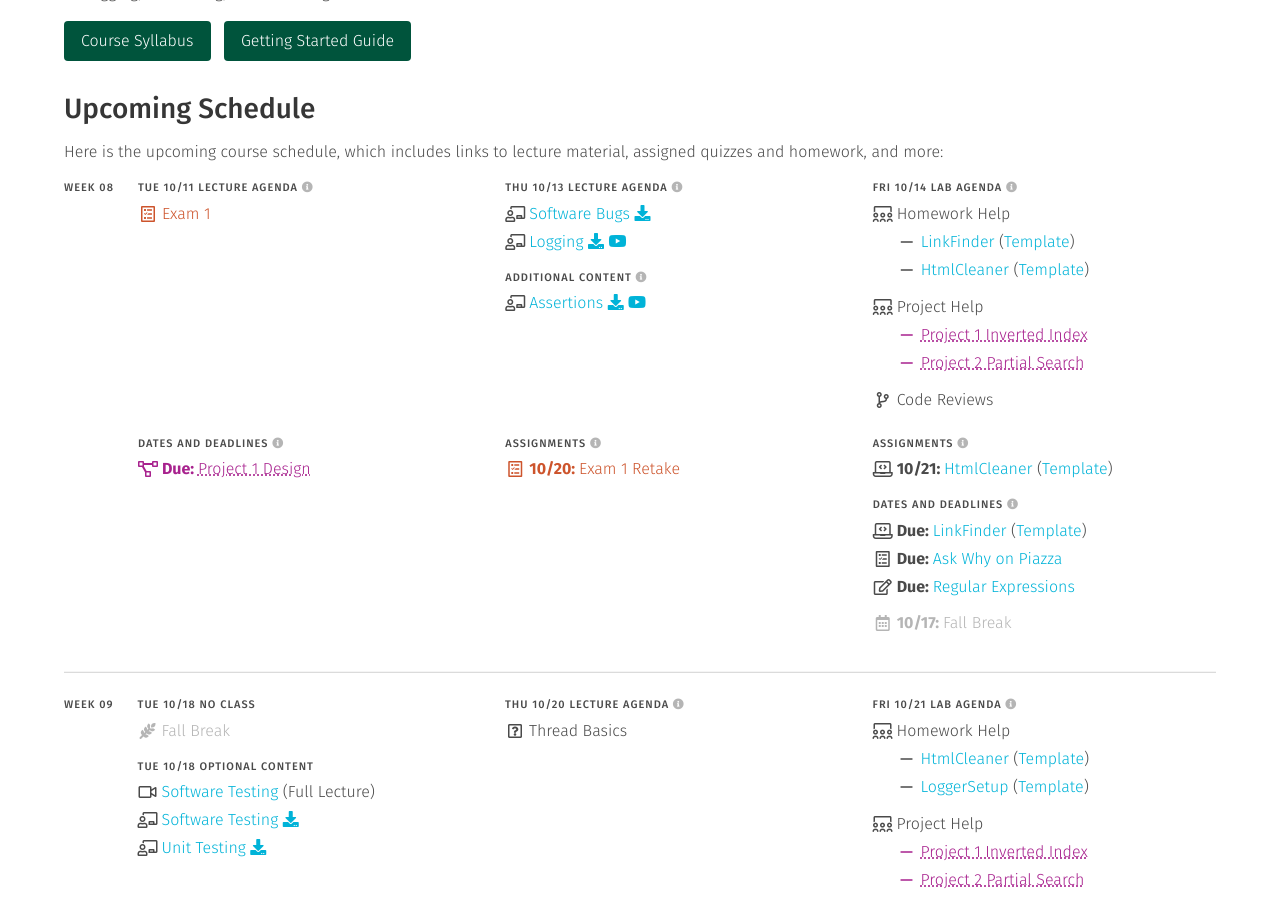
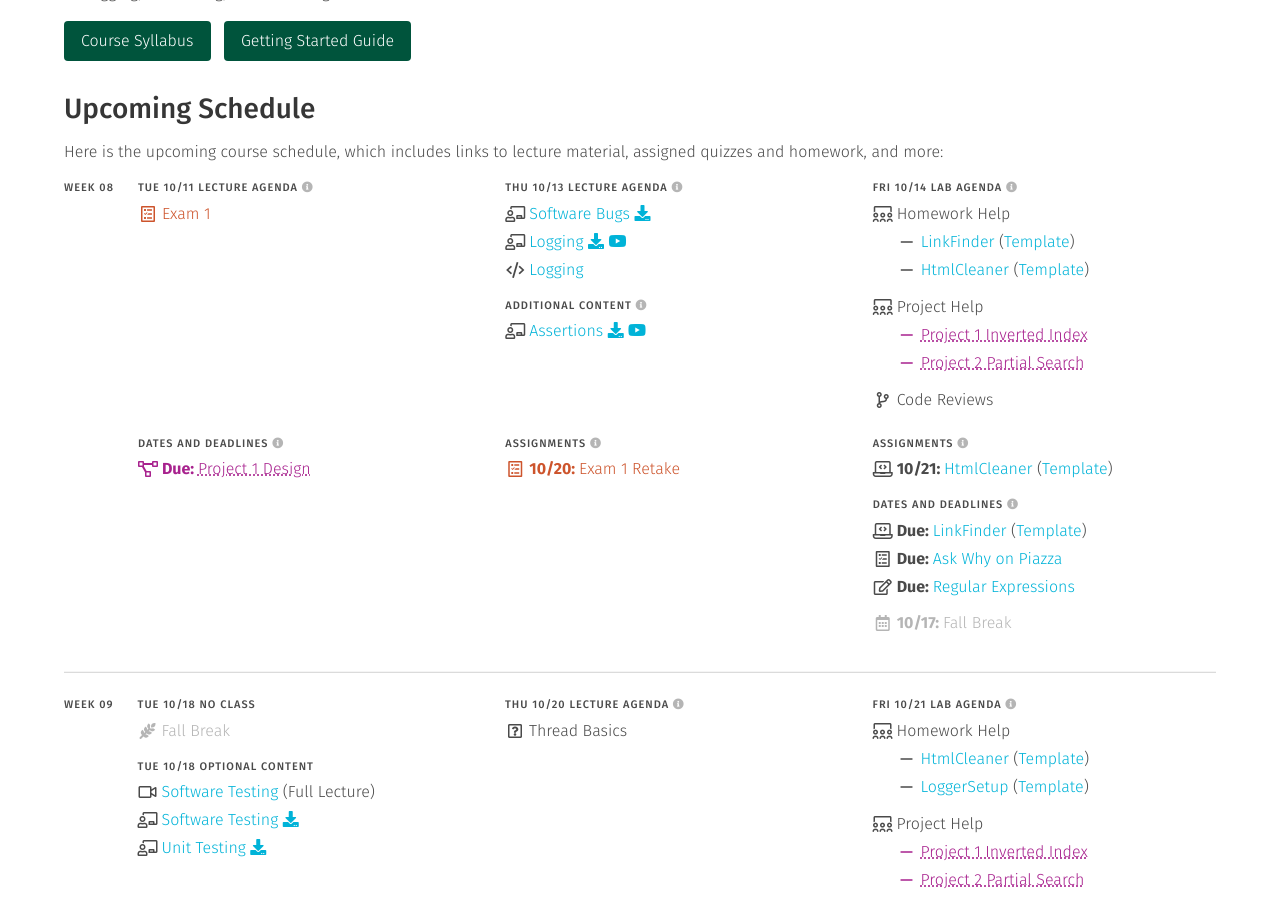
Before and after one commit to usf-cs272-fall2022/usf-cs272-fall2022.github.io, a Jekyll site: the page built from index.md, in a window 1280 px wide and 900 px high, scrolled down 397 px. Built offline with Jekyll 4.4.1, drawn with Linux system fonts in a browser that asks for light colours.

Commit message:
Adding logging code

```diff
--- a/_data/schedule.yml
+++ b/_data/schedule.yml
@@ -1205,6 +1205,10 @@ weeks:
               - file: 'slides'
                 name: 'logging'
 
+              - text: 'Logging'
+                icon: 'code'
+                link: 'https://github.com/usf-cs272-fall2022/lectures/tree/main/Logging'
+
           - <<: *content
             items:
               - file: 'slides'
```
